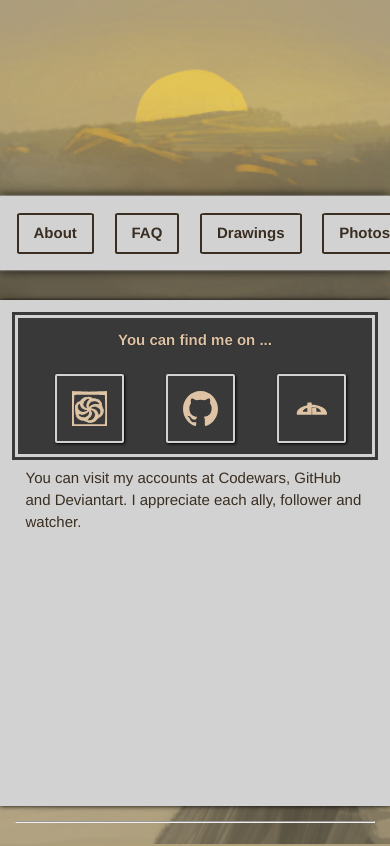
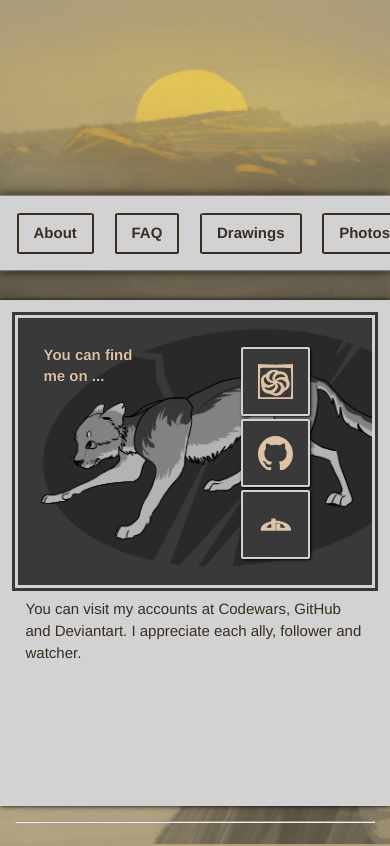
Before and after one commit to KartoffelCheetah/personal-website-001, a Flask app: page /contact in a window 390 px wide. Shown: the top 846 px of the page. Run offline with Flask 2, Linux system fonts and the light colour scheme; style sheets or scripts are compiled from the project's sources.

Commit message:
Added background-image to contact.styl. Media queries deleted from contact.styl. Unnecessary.

```diff
--- a/static/css/contact.css
+++ b/static/css/contact.css
@@ -12,18 +12,18 @@
   flex-direction: row;
   border: 3px solid #d2d2d2;
   box-shadow: 0 0 0 3px #393939;
-}
-@media (max-width: 500px) {
-  .wheel {
-    flex-direction: column;
-  }
+  background-repeat: no-repeat;
+  background-size: cover;
+  background-position: left center;
+  background-image: url("../img/cheetah001_002.png");
+  background-blend-mode: luminosity;
 }
 .non-touch .wheel-segment a img,
 .non-touch .wheel-segment a svg {
   filter: blur(0.7px);
 }
 .wheel-segment {
-  margin: 0.7rem;
+  margin: 1.7rem;
   display: flex;
   flex-direction: row;
   flex-wrap: wrap;
--- a/static/css/contact.styl
+++ b/static/css/contact.styl
@@ -13,14 +13,16 @@
     border: 3px solid primaryColor
     box-shadow:
         0 0 0 3px primaryColorD3;
-@media (max-width: 500px)
-    .wheel
-        flex-direction: column
+    background-repeat: no-repeat
+    background-size: cover
+    background-position: left center
+    background-image: url("../img/cheetah001_002.png")
+    background-blend-mode: luminosity
 .non-touch .wheel-segment a
     img,svg
         filter: blur(.7px)
 .wheel-segment
-    margin: mediumWidth
+    margin: mediumWidth +1rem
     display: flex
     flex-direction: row
     flex-wrap: wrap
```
Also changed, not shown: static/img/cheetah001_002.png (added).
